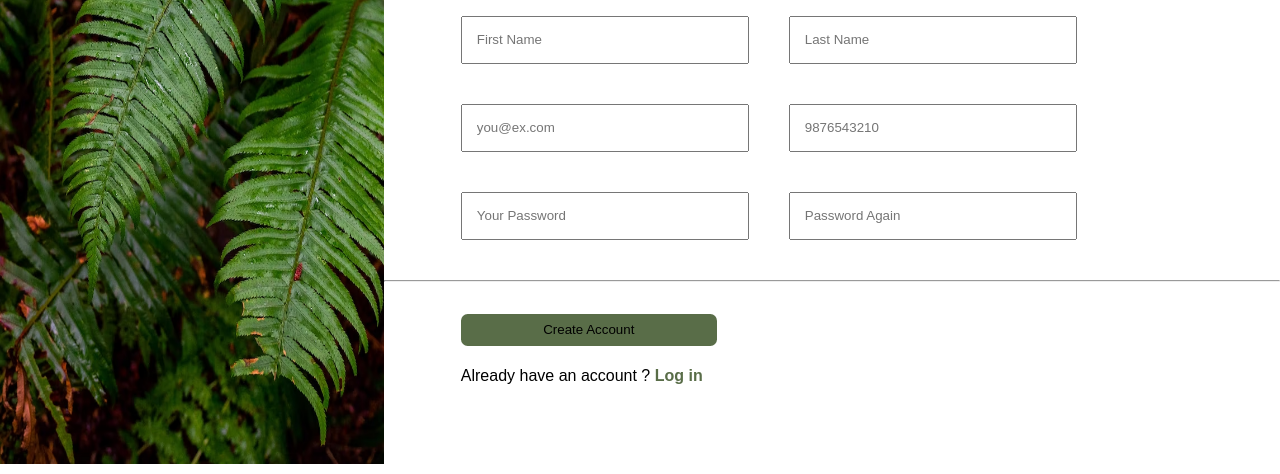
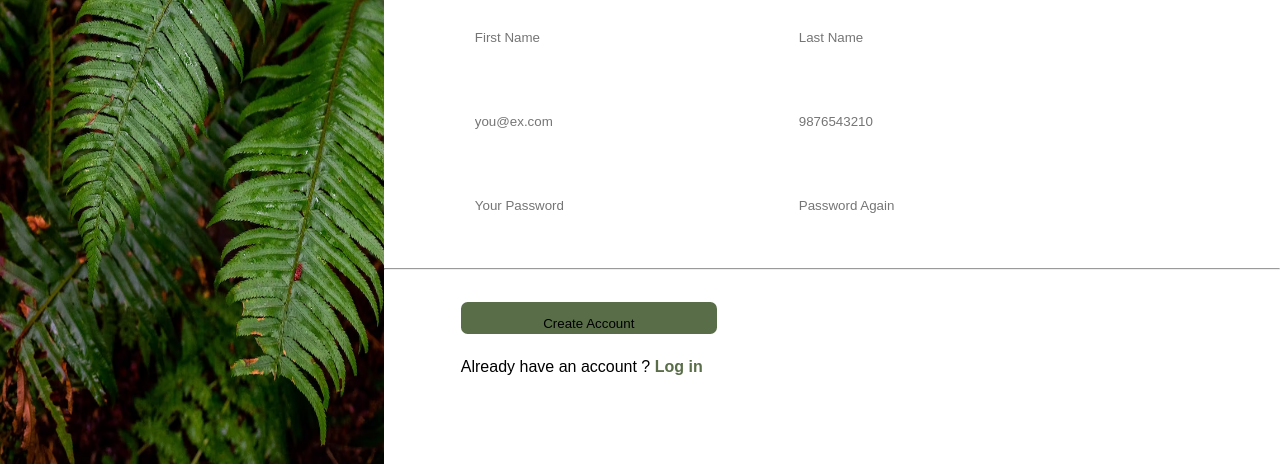
Before and after one commit to charithmaddoju/Sign-up, a plain HTML site: page index.html in a window 1280 px wide. Shown: the part 336-810 px from the top of the page. Drawn offline with Linux system fonts and the light colour scheme.

Commit message:
final commit for html and css

```diff
--- a/index.html
+++ b/index.html
@@ -6,7 +6,7 @@
     <meta name="viewport" content="width=device-width, initial-scale=1.0">
     <title>Sign-up Form</title>
     <link rel="stylesheet" href="./style.css">
-    <script href="./script.js"></script>
+    <script href="./script.js" defer></script>
 </head>
 <body>
   <div class="page">
@@ -30,19 +30,26 @@
             <form method="get" action="">
                 <h3 id="formheader">Let's do this!</h3>
                 <div class="form-containers">
-                    <input type="text" placeholder="First Name">
-                    <input type="text" placeholder="Last Name">
-                    <input type="email" placeholder="you@ex.com">
-                    <input type="text" maxlength="10" placeholder="9876543210">
-                    <input type="password" class="pass" placeholder="Your Password">
-                    <input type="password" class="repass" placeholder="Password Again">
+                    <input type="text" placeholder="First Name" id="first-name">
+                    <input type="text" placeholder="Last Name" id="last-name">
 
+                    <input type="email" placeholder="you@ex.com" id="email">
+
+                    <input type="text" maxlength="10" placeholder="9876543210" id="phone-number">
+
+                    <input type="password" class="pass" placeholder="Your Password" id="password">
+
+                    <input type="password" class="repass" placeholder="Password Again" id="repassword">
+
+                    <div class="error"></div>
                 </div>
                 <hr>
 
                 <div class="submit-section">
-                    <button type="submit">Create Account</button>
-                    <p>Already have an account ?<b class="log-in"> Log in</b></p>
+
+                    <input class="button" type="submit" value="Create Account">
+
+                    <p>Already have an account ?<a href="#"><b class="log-in"> Log in</b></a></p>
                 </div>
             </form>
         </div>
--- a/style.css
+++ b/style.css
@@ -108,7 +108,7 @@ input{
     margin-top: 4vh;
 }
 
-button{
+.button{
     background-color: #596D48;
     width: 20vw;
     height: 4vh;
@@ -119,3 +119,22 @@ button{
 .log-in{
     color: #596D48;
 }
+a{
+    text-decoration: none;
+}
+
+input{
+    border: none;
+}
+
+
+
+input:focus{
+    outline: none;
+    border : 2px solid rgba(161, 233, 145, 0.4);
+}
+
+input:invalid{
+    outline: none;
+    border: 2px solid red;
+}
```
